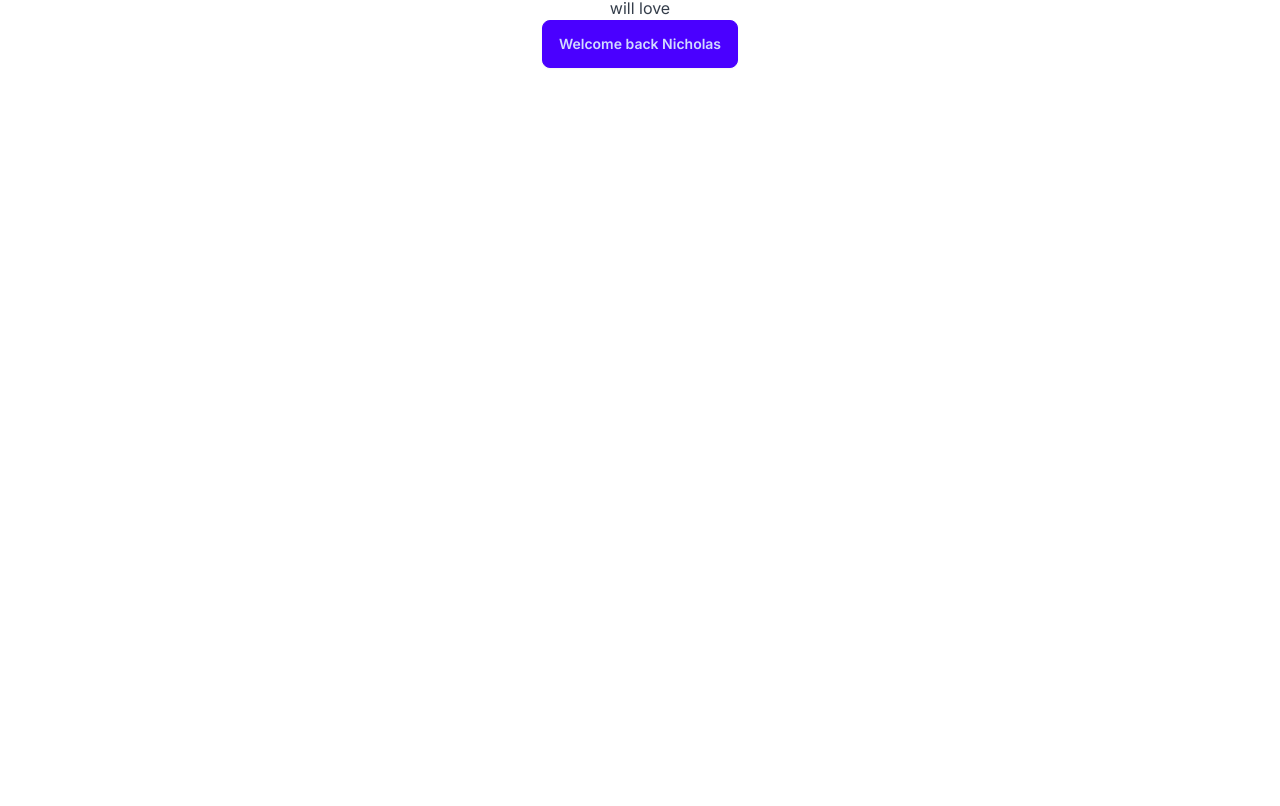
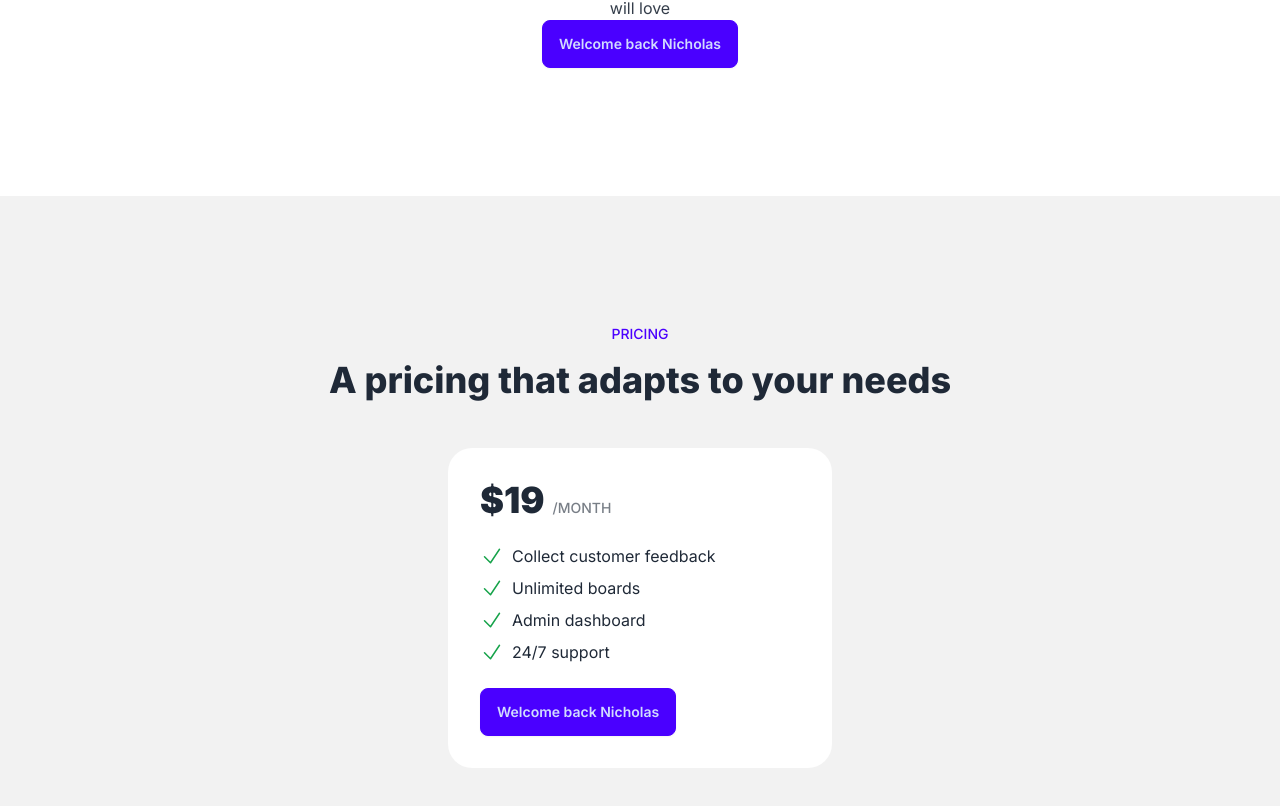
Before and after one commit to iamnicholastom/insigh.to, a Next.js app: page / in a window 1280 px wide. Shown: the part 340-1146 px from the top of the page. Before the commit the page ends 800 px from the top, so only its background shows below. Built offline with nearby package versions, Linux system fonts and the light colour scheme.

Commit message:
add Pricing section

```diff
--- a/app/page.js
+++ b/app/page.js
@@ -6,6 +6,7 @@ export default function Home() {
 
   return (
     <main>
+      {/* HEADER */}
       <section className="bg-base-200">
         <div className="flex justify-between items-center px-8 py-2 max-w-3xl mx-auto">
           <div className="font-bold">Insighto</div>
@@ -18,6 +19,7 @@ export default function Home() {
           </div>
         </div>
       </section>
+      {/* HERO */}
       <section className="text-center px-8 py-32 max-w-3xl mx-auto">
         <h1 className="text-4xl font-extrabold mb-6 lg:text-5xl">
           Collect customer feedback to build better products
@@ -30,6 +32,97 @@ export default function Home() {
           <ButtonLogin isLoggedIn={isLoggedIn} name={name} />
         </div>
       </section>
+      {/* PRICING */}
+      <section className="bg-base-200">
+        <div className="px-8 py-32 max-w-3xl mx-auto">
+          <p className="text-sm uppercase font-medium text-center text-primary mb-4">
+            Pricing
+          </p>
+          <h2 className="text-3xl font-extrabold mb-12 lg:text-4xl text-center">
+            A pricing that adapts to your needs
+          </h2>
+          <div className="p-8 bg-base-100 max-w-96 rounded-3xl mx-auto space-y-6">
+            <div className="flex gap-2 items-baseline">
+              <div className="text-4xl font-black">$19</div>
+              <div className="uppercase font-medium text-sm opacity-60">
+                /month
+              </div>
+            </div>
+            <ul className="space-y-2">
+              <li className="flex gap-2 items-center">
+                <svg
+                  xmlns="http://www.w3.org/2000/svg"
+                  fill="none"
+                  viewBox="0 0 24 24"
+                  strokeWidth={1.5}
+                  stroke="currentColor"
+                  className="size-6 text-green-600"
+                >
+                  <path
+                    strokeLinecap="round"
+                    strokeLinejoin="round"
+                    d="m4.5 12.75 6 6 9-13.5"
+                  />
+                </svg>
+                Collect customer feedback
+              </li>
+
+              <li className="flex gap-2 items-center">
+                <svg
+                  xmlns="http://www.w3.org/2000/svg"
+                  fill="none"
+                  viewBox="0 0 24 24"
+                  strokeWidth={1.5}
+                  stroke="currentColor"
+                  className="size-6 text-green-600"
+                >
+                  <path
+                    strokeLinecap="round"
+                    strokeLinejoin="round"
+                    d="m4.5 12.75 6 6 9-13.5"
+                  />
+                </svg>
+                Unlimited boards
+              </li>
+              <li className="flex gap-2 items-center">
+                <svg
+                  xmlns="http://www.w3.org/2000/svg"
+                  fill="none"
+                  viewBox="0 0 24 24"
+                  strokeWidth={1.5}
+                  stroke="currentColor"
+                  className="size-6 text-green-600"
+                >
+                  <path
+                    strokeLinecap="round"
+                    strokeLinejoin="round"
+                    d="m4.5 12.75 6 6 9-13.5"
+                  />
+                </svg>
+                Admin dashboard
+              </li>
+              <li className="flex gap-2 items-center">
+                <svg
+                  xmlns="http://www.w3.org/2000/svg"
+                  fill="none"
+                  viewBox="0 0 24 24"
+                  strokeWidth={1.5}
+                  stroke="currentColor"
+                  className="size-6 text-green-600"
+                >
+                  <path
+                    strokeLinecap="round"
+                    strokeLinejoin="round"
+                    d="m4.5 12.75 6 6 9-13.5"
+                  />
+                </svg>
+                24/7 support
+              </li>
+            </ul>
+            <ButtonLogin isLoggedIn={isLoggedIn} name={name} />
+          </div>
+        </div>
+      </section>
     </main>
   );
 }
```
